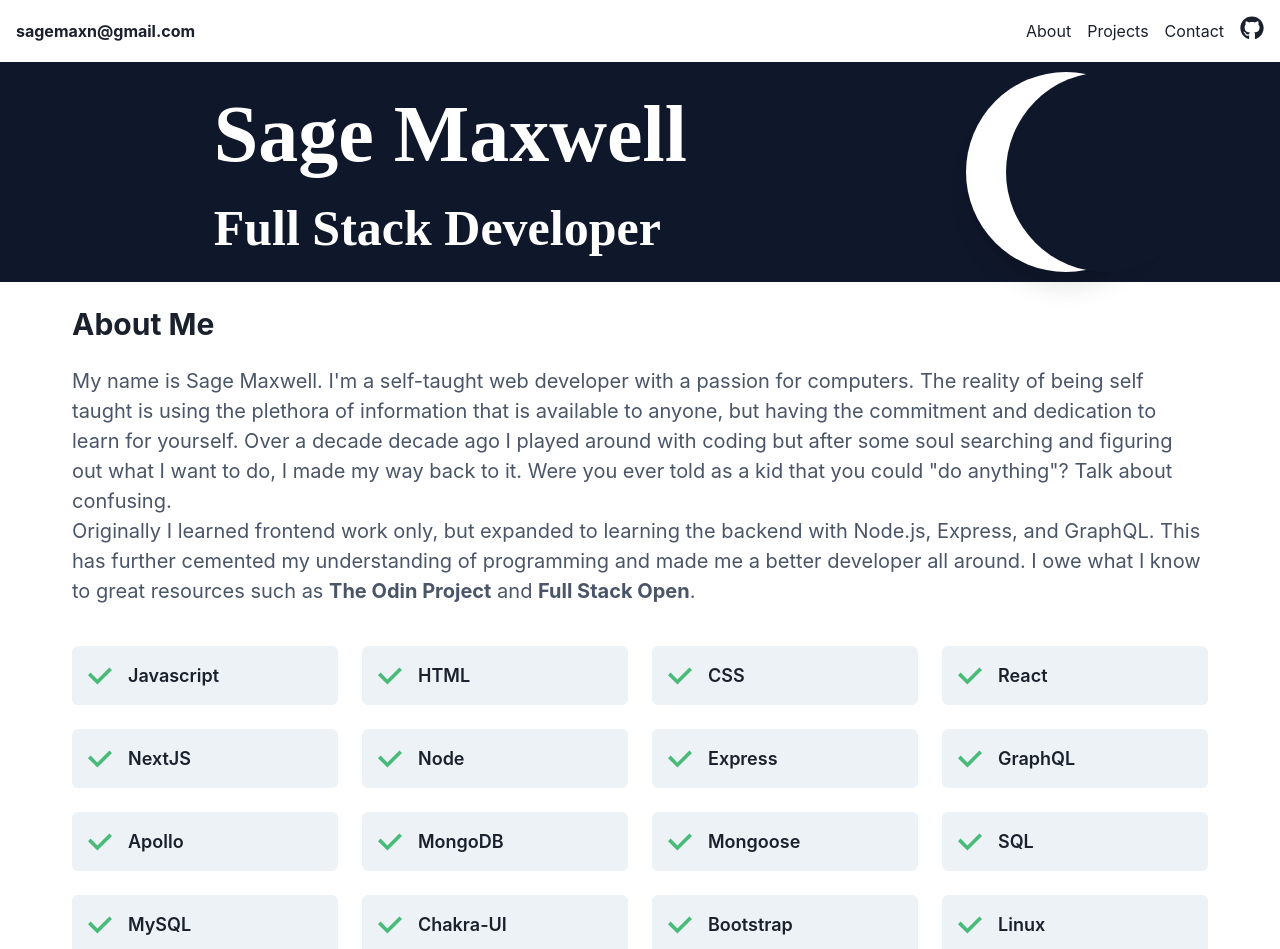
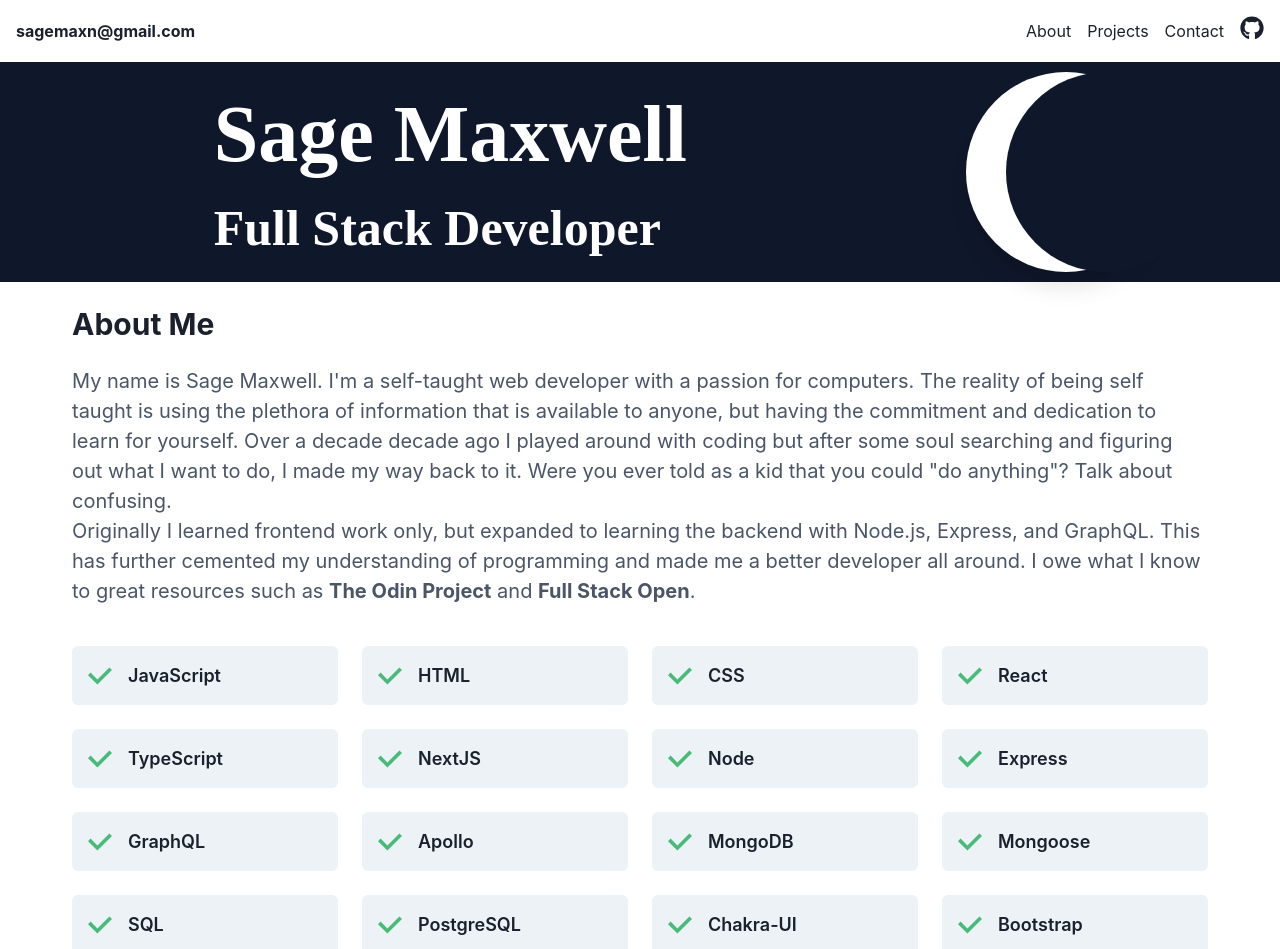
Before and after one commit to sagemaxn/portfolio, a Next.js app in the folder frontend/: page / in a window 1280 px wide. Shown: the top 949 px of the page. Built offline with nearby package versions, Linux system fonts and the light colour scheme.

Commit message:
Just updating skills list

```diff
--- a/frontend/src/components/About.tsx
+++ b/frontend/src/components/About.tsx
@@ -13,10 +13,11 @@ import {
 import { CheckIcon } from '@chakra-ui/icons';
 
 const skills = [
-    'Javascript',
+    'JavaScript',
     'HTML',
     'CSS',
     'React',
+    'TypeScript',
     'NextJS',
     'Node',
     'Express',
@@ -25,7 +26,7 @@ const skills = [
     'MongoDB',
     'Mongoose',
     'SQL',
-    'MySQL',
+    'PostgreSQL',
     'Chakra-UI',
     'Bootstrap',
     'Linux',
```
